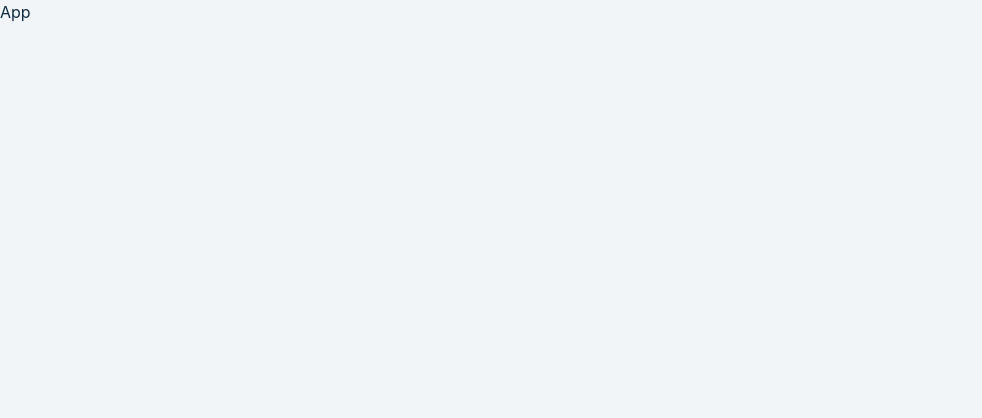
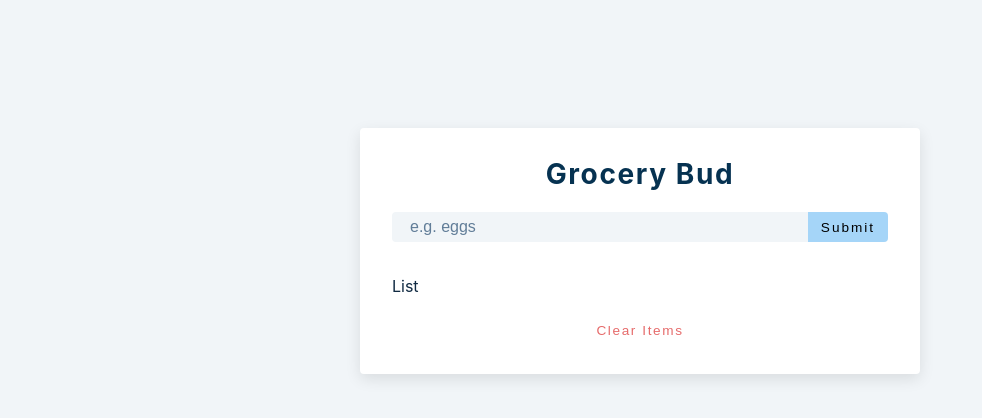
Before and after one commit to ZigaHajsen/grocery-bud, a React (Create React App) app: page / in a window 1280 px wide. Shown: the top 418 px of the page, without its empty margins (0-982 px from the left). Built offline with nearby package versions, Linux system fonts and the light colour scheme.

Commit message:
Added App component & global style

```diff
--- a/package.json
+++ b/package.json
@@ -7,7 +7,6 @@
     "react-dom": "^17.0.1",
     "react-icons": "^3.11.0",
     "react-scripts": "4.0.1",
-    "styled-components": "^5.2.1",
     "typescript": "^4.1.2",
     "web-vitals": "^0.2.4"
   },
@@ -42,7 +41,6 @@
     "@types/jest": "^26.0.15",
     "@types/node": "^12.19.6",
     "@types/react": "^16.14.1",
-    "@types/react-dom": "^16.9.10",
-    "@types/styled-components": "^5.1.4"
+    "@types/react-dom": "^16.9.10"
   }
 }
--- a/src/GlobalStyles.ts
+++ /dev/null
@@ -1,122 +0,0 @@
-import { createGlobalStyle } from 'styled-components';
-
-export const GlobalStyles = createGlobalStyle`:root {
-  --clr-primary-1: hsl(205, 86%, 17%);
-  --clr-primary-2: hsl(205, 77%, 27%);
-  --clr-primary-3: hsl(205, 72%, 37%);
-  --clr-primary-4: hsl(205, 63%, 48%);
-  --clr-primary-5: hsl(205, 78%, 60%);
-  --clr-primary-6: hsl(205, 89%, 70%);
-  --clr-primary-7: hsl(205, 90%, 76%);
-  --clr-primary-8: hsl(205, 86%, 81%);
-  --clr-primary-9: hsl(205, 90%, 88%);
-  --clr-primary-10: hsl(205, 100%, 96%);
-  --clr-grey-1: hsl(209, 61%, 16%);
-  --clr-grey-2: hsl(211, 39%, 23%);
-  --clr-grey-3: hsl(209, 34%, 30%);
-  --clr-grey-4: hsl(209, 28%, 39%);
-  --clr-grey-5: hsl(210, 22%, 49%);
-  --clr-grey-6: hsl(209, 23%, 60%);
-  --clr-grey-7: hsl(211, 27%, 70%);
-  --clr-grey-8: hsl(210, 31%, 80%);
-  --clr-grey-9: hsl(212, 33%, 89%);
-  --clr-grey-10: hsl(210, 36%, 96%);
-  --clr-white: #fff;
-  --clr-red-dark: hsl(360, 67%, 44%);
-  --clr-red-light: hsl(360, 71%, 66%);
-  --clr-green-dark: hsl(125, 67%, 44%);
-  --clr-green-light: hsl(125, 71%, 66%);
-  --clr-black: #222;
-  --transition: all 0.3s linear;
-  --spacing: 0.1rem;
-  --radius: 0.25rem;
-  --light-shadow: 0 5px 15px rgba(0, 0, 0, 0.1);
-  --dark-shadow: 0 5px 15px rgba(0, 0, 0, 0.2);
-  --max-width: 1170px;
-  --fixed-width: 620px;
-}
-
-*,
-::after,
-::before {
-  margin: 0;
-  padding: 0;
-  box-sizing: border-box;
-}
-
-body {
-  font-family: -apple-system, BlinkMacSystemFont, 'Segoe UI', Roboto, Oxygen,
-    Ubuntu, Cantarell, 'Open Sans', 'Helvetica Neue', sans-serif;
-  background: var(--clr-grey-10);
-  color: var(--clr-grey-1);
-  line-height: 1.5;
-  font-size: 0.875rem;
-}
-
-ul {
-  list-style-type: none;
-}
-
-a {
-  text-decoration: none;
-}
-
-h1,
-h2,
-h3,
-h4 {
-  letter-spacing: var(--spacing);
-  text-transform: capitalize;
-  line-height: 1.25;
-  margin-bottom: 0.75rem;
-}
-
-h1 {
-  font-size: 3rem;
-}
-
-h2 {
-  font-size: 2rem;
-}
-
-h3 {
-  font-size: 1.25rem;
-}
-
-h4 {
-  font-size: 0.875rem;
-}
-
-p {
-  margin-bottom: 1.25rem;
-  color: var(--clr-grey-5);
-}
-
-@media screen and (min-width: 800px) {
-  h1 {
-    font-size: 4rem;
-  }
-
-  h2 {
-    font-size: 2.5rem;
-  }
-
-  h3 {
-    font-size: 1.75rem;
-  }
-
-  h4 {
-    font-size: 1rem;
-  }
-
-  body {
-    font-size: 1rem;
-  }
-
-  h1,
-  h2,
-  h3,
-  h4 {
-    line-height: 1;
-  }
-}`;
--- a/src/components/App/App.tsx
+++ b/src/components/App/App.tsx
@@ -1,7 +1,41 @@
-import React from 'react';
+import React, { useState, useEffect } from 'react';
+import { List, Alert } from '../';
 
 const App: React.FC = () => {
-  return <div>App</div>;
+  const [name, setName] = useState('');
+  const [list, setList] = useState([]);
+  const [isEditing, setIsEditing] = useState(false);
+  const [editID, setEditId] = useState(null);
+  const [alert, setAlert] = useState({ show: false, msg: '', type: '' });
+
+  const handleSubmit = (e: React.FormEvent<HTMLFormElement>) => {
+    e.preventDefault();
+  };
+
+  return (
+    <section className='section-center'>
+      <form className='grocery-form' onSubmit={handleSubmit}>
+        {alert.show && <Alert />}
+        <h3>grocery bud</h3>
+        <div className='form-control'>
+          <input
+            className='grocery'
+            type='text'
+            placeholder='e.g. eggs'
+            value={name}
+            onChange={(e) => setName(e.target.value)}
+          />
+          <button className='submit-btn' type='submit'>
+            {isEditing ? 'edit' : 'submit'}
+          </button>
+        </div>
+      </form>
+      <div className='grocery-container'>
+        <List />
+        <button className='clear-btn'>clear items</button>
+      </div>
+    </section>
+  );
 };
 
 export default App;
--- /dev/null
+++ b/src/index.css
@@ -0,0 +1,325 @@
+:root {
+  --clr-primary-1: hsl(205, 86%, 17%);
+  --clr-primary-2: hsl(205, 77%, 27%);
+  --clr-primary-3: hsl(205, 72%, 37%);
+  --clr-primary-4: hsl(205, 63%, 48%);
+  --clr-primary-5: hsl(205, 78%, 60%);
+  --clr-primary-6: hsl(205, 89%, 70%);
+  --clr-primary-7: hsl(205, 90%, 76%);
+  --clr-primary-8: hsl(205, 86%, 81%);
+  --clr-primary-9: hsl(205, 90%, 88%);
+  --clr-primary-10: hsl(205, 100%, 96%);
+  --clr-grey-1: hsl(209, 61%, 16%);
+  --clr-grey-2: hsl(211, 39%, 23%);
+  --clr-grey-3: hsl(209, 34%, 30%);
+  --clr-grey-4: hsl(209, 28%, 39%);
+  --clr-grey-5: hsl(210, 22%, 49%);
+  --clr-grey-6: hsl(209, 23%, 60%);
+  --clr-grey-7: hsl(211, 27%, 70%);
+  --clr-grey-8: hsl(210, 31%, 80%);
+  --clr-grey-9: hsl(212, 33%, 89%);
+  --clr-grey-10: hsl(210, 36%, 96%);
+  --clr-white: #fff;
+  --clr-red-dark: hsl(360, 67%, 44%);
+  --clr-red-light: hsl(360, 71%, 66%);
+  --clr-green-dark: hsl(125, 67%, 44%);
+  --clr-green-light: hsl(125, 71%, 66%);
+  --clr-black: #222;
+  --transition: all 0.3s linear;
+  --spacing: 0.1rem;
+  --radius: 0.25rem;
+  --light-shadow: 0 5px 15px rgba(0, 0, 0, 0.1);
+  --dark-shadow: 0 5px 15px rgba(0, 0, 0, 0.2);
+  --max-width: 1170px;
+  --fixed-width: 620px;
+}
+
+*,
+::after,
+::before {
+  margin: 0;
+  padding: 0;
+  box-sizing: border-box;
+}
+
+body {
+  font-family: -apple-system, BlinkMacSystemFont, 'Segoe UI', Roboto, Oxygen,
+    Ubuntu, Cantarell, 'Open Sans', 'Helvetica Neue', sans-serif;
+  background: var(--clr-grey-10);
+  color: var(--clr-grey-1);
+  line-height: 1.5;
+  font-size: 0.875rem;
+}
+
+ul {
+  list-style-type: none;
+}
+
+a {
+  text-decoration: none;
+}
+
+h1,
+h2,
+h3,
+h4 {
+  letter-spacing: var(--spacing);
+  text-transform: capitalize;
+  line-height: 1.25;
+  margin-bottom: 0.75rem;
+}
+
+h1 {
+  font-size: 3rem;
+}
+
+h2 {
+  font-size: 2rem;
+}
+
+h3 {
+  font-size: 1.25rem;
+}
+
+h4 {
+  font-size: 0.875rem;
+}
+
+p {
+  margin-bottom: 1.25rem;
+  color: var(--clr-grey-5);
+}
+
+@media screen and (min-width: 800px) {
+  h1 {
+    font-size: 4rem;
+  }
+
+  h2 {
+    font-size: 2.5rem;
+  }
+
+  h3 {
+    font-size: 1.75rem;
+  }
+
+  h4 {
+    font-size: 1rem;
+  }
+
+  body {
+    font-size: 1rem;
+  }
+
+  h1,
+  h2,
+  h3,
+  h4 {
+    line-height: 1;
+  }
+}
+
+.btn {
+  text-transform: uppercase;
+  background: transparent;
+  color: var(--clr-black);
+  padding: 0.375rem 0.75rem;
+  letter-spacing: var(--spacing);
+  display: inline-block;
+  transition: var(--transition);
+  font-size: 0.875rem;
+  border: 2px solid var(--clr-black);
+  cursor: pointer;
+  box-shadow: 0 1px 3px rgba(0, 0, 0, 0.2);
+  border-radius: var(--radius);
+}
+
+.btn:hover {
+  color: var(--clr-white);
+  background: var(--clr-black);
+}
+
+.section {
+  padding: 5rem 0;
+}
+
+.section-center {
+  width: 90vw;
+  margin: 0 auto;
+  max-width: 35rem;
+  margin-top: 8rem;
+}
+
+@media screen and (min-width: 992px) {
+  .section-center {
+    width: 95vw;
+  }
+}
+
+main {
+  min-height: 100vh;
+  display: grid;
+  place-items: center;
+}
+
+.section-center {
+  background: var(--clr-white);
+  border-radius: var(--radius);
+  box-shadow: var(--light-shadow);
+  transition: var(--transition);
+  padding: 2rem;
+}
+
+.section-center:hover {
+  box-shadow: var(--dark-shadow);
+}
+
+.alert {
+  margin-bottom: 1rem;
+  height: 1.25rem;
+  display: grid;
+  align-items: center;
+  text-align: center;
+  font-size: 0.7rem;
+  border-radius: 0.25rem;
+  letter-spacing: var(--spacing);
+  text-transform: capitalize;
+}
+
+.alert-danger {
+  color: #721c24;
+  background: #f8d7da;
+}
+
+.alert-success {
+  color: #155724;
+  background: #d4edda;
+}
+
+.grocery-form h3 {
+  color: var(--clr-primary-1);
+  margin-bottom: 1.5rem;
+  text-align: center;
+}
+
+.form-control {
+  display: flex;
+  justify-content: center;
+}
+
+.grocery {
+  padding: 0.25rem;
+  padding-left: 1rem;
+  background: var(--clr-grey-10);
+  border-top-left-radius: var(--radius);
+  border-bottom-left-radius: var(--radius);
+  border-color: transparent;
+  font-size: 1rem;
+  flex: 1 0 auto;
+  color: var(--clr-grey-5);
+}
+
+.grocery::placeholder {
+  font-family: var(--ff-secondary);
+  color: var(--clr-grey-5);
+}
+
+.submit-btn {
+  background: var(--clr-primary-8);
+  border-color: transparent;
+  flex: 0 0 5rem;
+  display: grid;
+  align-items: center;
+  padding: 0.25rem;
+  text-transform: capitalize;
+  letter-spacing: 2px;
+  border-top-right-radius: var(--radius);
+  border-bottom-right-radius: var(--radius);
+  cursor: pointer;
+  content: var(--clr-primary-5);
+  transition: var(--transition);
+  font-size: 0.85rem;
+}
+
+.submit-btn:hover {
+  background: var(--clr-primary-5);
+  color: var(--clr-white);
+}
+
+.grocery-container {
+  margin-top: 2rem;
+}
+
+.grocery-item {
+  display: flex;
+  align-items: center;
+  justify-content: space-between;
+  margin-bottom: 0.5rem;
+  transition: var(--transition);
+  padding: 0.25rem 1rem;
+  border-radius: var(--radius);
+  text-transform: capitalize;
+}
+
+.grocery-item:hover {
+  color: var(--clr-grey-5);
+  background: var(--clr-grey-10);
+}
+
+.grocery-item:hover .title {
+  color: var(--clr-grey-5);
+}
+
+.title {
+  margin-bottom: 0;
+  color: var(--clr-grey-1);
+  letter-spacing: 2px;
+  transition: var(--transition);
+}
+
+.edit-btn,
+.delete-btn {
+  background: transparent;
+  border-color: transparent;
+  cursor: pointer;
+  font-size: 0.7rem;
+  margin: 0 0.15rem;
+  transition: var(--transition);
+}
+
+.edit-btn {
+  color: var(--clr-green-light);
+}
+
+.edit-btn:hover {
+  color: var(--clr-green-dark);
+}
+
+.delete-btn {
+  color: var(--clr-red-light);
+}
+
+.delete-btn:hover {
+  color: var(--clr-red-dark);
+}
+
+.clear-btn {
+  text-transform: capitalize;
+  width: 10rem;
+  height: 1.5rem;
+  display: grid;
+  align-items: center;
+  background: transparent;
+  border-color: transparent;
+  color: var(--clr-red-light);
+  margin: 0 auto;
+  font-size: 0.85rem;
+  letter-spacing: var(--spacing);
+  cursor: pointer;
+  transition: var(--transition);
+  margin-top: 1.25rem;
+}
+
+.clear-btn:hover {
+  color: var(--clr-red-dark);
+}
--- a/src/index.tsx
+++ b/src/index.tsx
@@ -1,11 +1,10 @@
 import React from 'react';
 import ReactDOM from 'react-dom';
-import { GlobalStyles } from './GlobalStyles';
 import { App } from './components';
+import './index.css';
 
 ReactDOM.render(
   <React.StrictMode>
-    <GlobalStyles />
     <App />
   </React.StrictMode>,
   document.getElementById('root')
```
Also changed, not shown: 1 other file (tests, documents, lock files or other folders).
